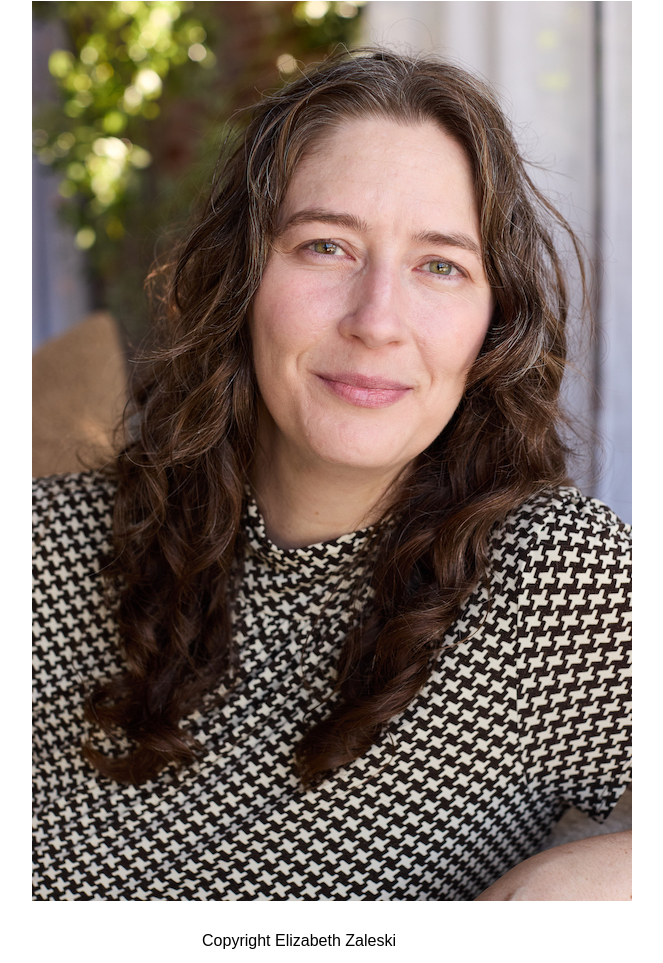
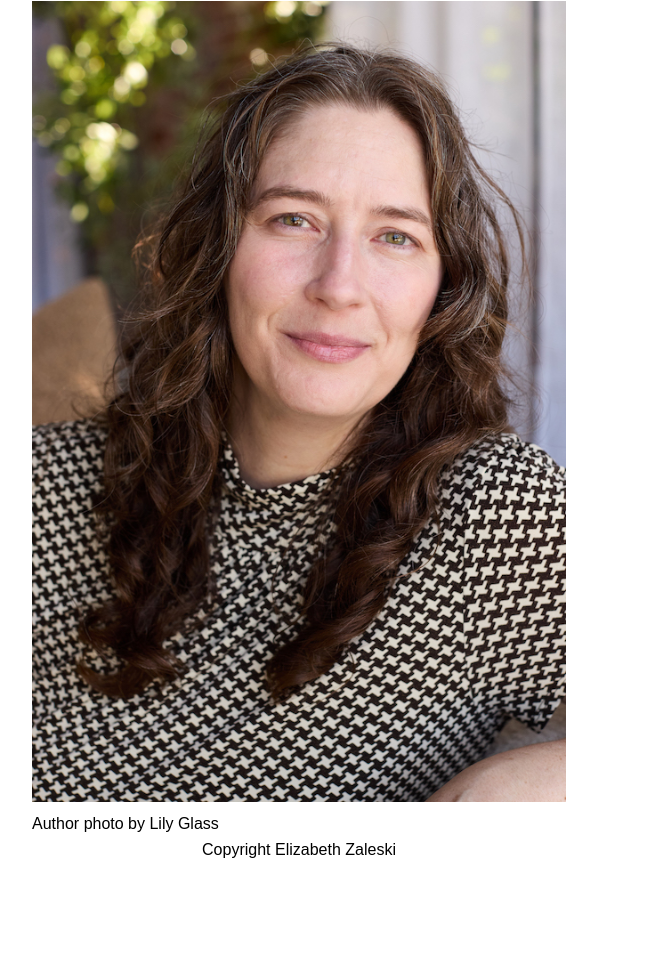
Before and after one commit to clottman/elizabethzaleski, an Eleventy site: page contact.md in a window 1280 px wide. Shown: the part 368-1331 px from the top of the page, without its empty margins (341-1004 px from the left). After the commit the page ends 1239 px from the top, so only its background shows below. Built offline with nearby package versions, Linux system fonts and the light colour scheme; Eleventy itself is replaced by a stand-in of ours; files that its build step writes are made by us from their sources; files whose address does not match are found by name; a web font is replaced by a local one; what eleventy-auto-cache-buster would draw is missing.

Commit message:
Update contact.md

```diff
--- a/contact.md
+++ b/contact.md
@@ -10,4 +10,6 @@ layout: default.njk
  I'm also on Bluesky @GreatFartsofLiterature
 
 # Events
-![authorphoto](assets/images/2025Elizabeth02Crop.jpg)
+<figure class="image">
+  <img src="2025Elizabeth02Crop.jpg" alt="Color photograph of Elizabeth Zaleski"/>
+  <figcaption>Author photo by Lily Glass</figcaption>
```
